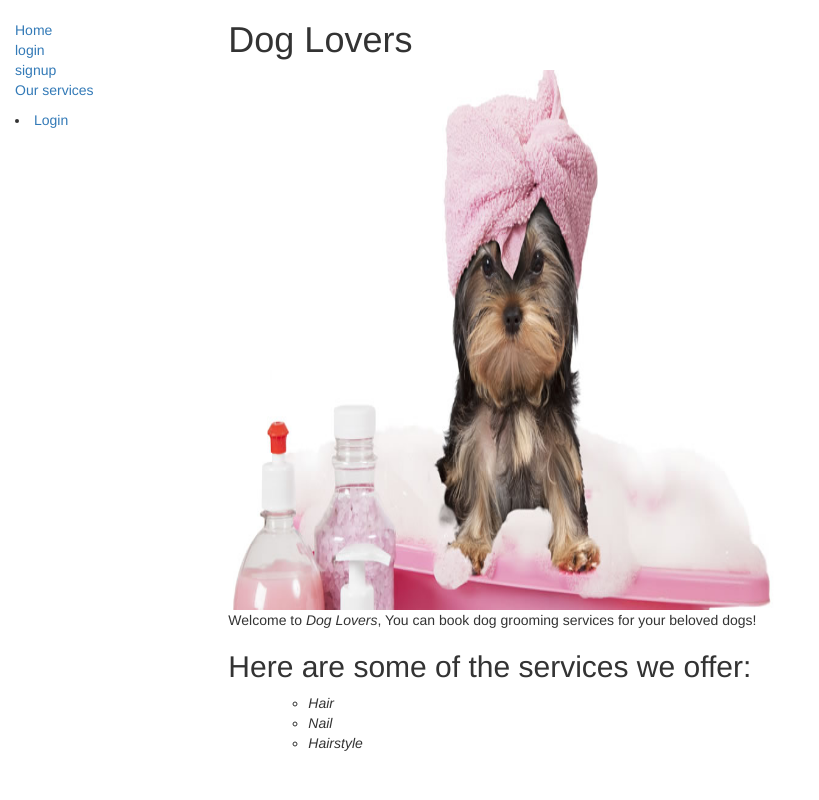
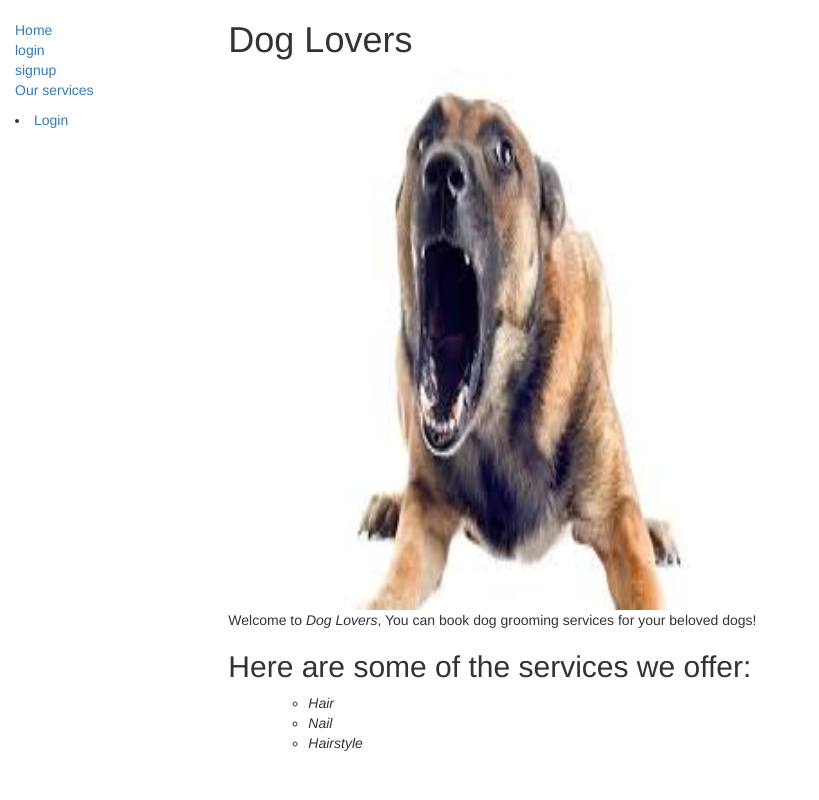
Before and after one commit to farzadz/doggrooming, a Django app: page /doggroomer/ in a window 1280 px wide. Shown: the whole page, without its empty margins (0-819 px from the left). Run offline with Django 3.2, Linux system fonts and the light colour scheme; data comes from the database, SQL or seed files in the repository; both versions use the stored data as it was after the commit; some libraries are stand-ins or nearby versions.

Commit message:
current version

```diff
--- a/doggroomer/templates/index.html
+++ b/doggroomer/templates/index.html
@@ -3,7 +3,7 @@
 {% block content %}
 <h1>Dog Lovers</h1>
 {% load static %}
-    <img src="{% static 'images/dog.jpg' %}" alt="dog-grooming" style="width:555px;height:540px;"/>
+    <img src="{% static 'images/download.jpeg' %}" alt="dog-grooming" style="width:555px;height:540px;"/>
   <p>Welcome to <em>Dog Lovers</em>, You can book dog grooming services for your beloved dogs!</p>
 
 <h2>Here are some of the services we offer:</h2>
@@ -19,3 +19,6 @@
   </ul>
 
 {% endblock %}
+
+
+src="{% static 'css/my.css' %}"
--- a/doggroomer/templates/services.html
+++ b/doggroomer/templates/services.html
@@ -8,7 +8,7 @@
 {%  if services %}
   <ul>
   {% for service in services %}
-    <li><em>{{service.name}}: </em> : </em> {{service.price}} AUD </li>
+    <li><em>{{service.name}}: </em> : </em> {{service.price}} $ </li>
   {% endfor %}
   </ul>
 {% endif %}
--- a/doggroomer/views.py
+++ b/doggroomer/views.py
@@ -59,6 +59,8 @@ def profile(request):
         form = AddDogForm()
         return render(request, 'profile.html', context={'form': form , 'appointments': Appointment.objects.filter(user=request.user),
                                                     'dogs': Dog.objects.filter(owner=request.user)})
+# @login_required
+# def book_appointment(request):
 
 @permission_required('is_superuser')
 def users_details(request):
```
Also changed, not shown: db.sqlite3, doggroomer/static/images/download.jpeg (added).
